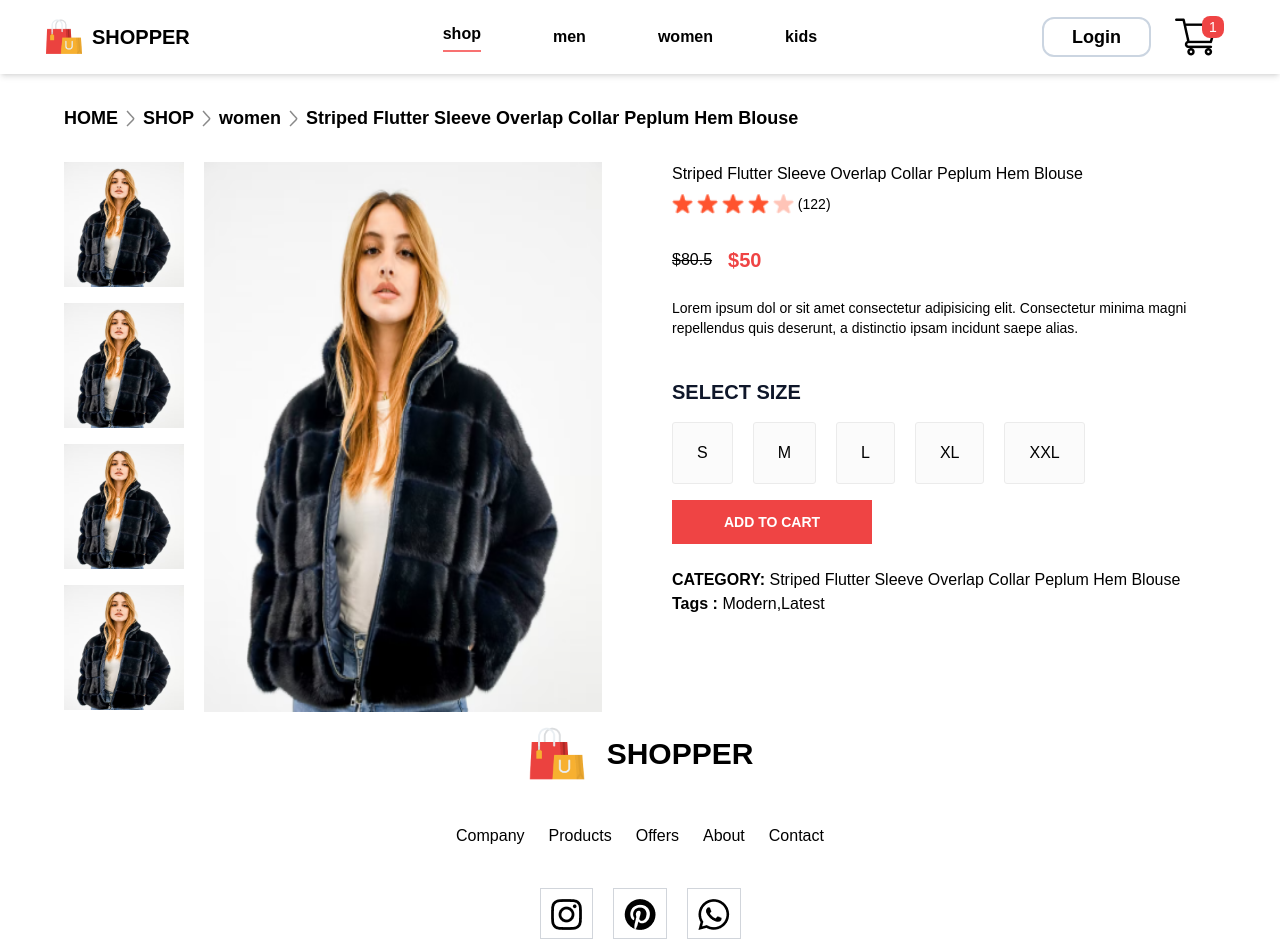
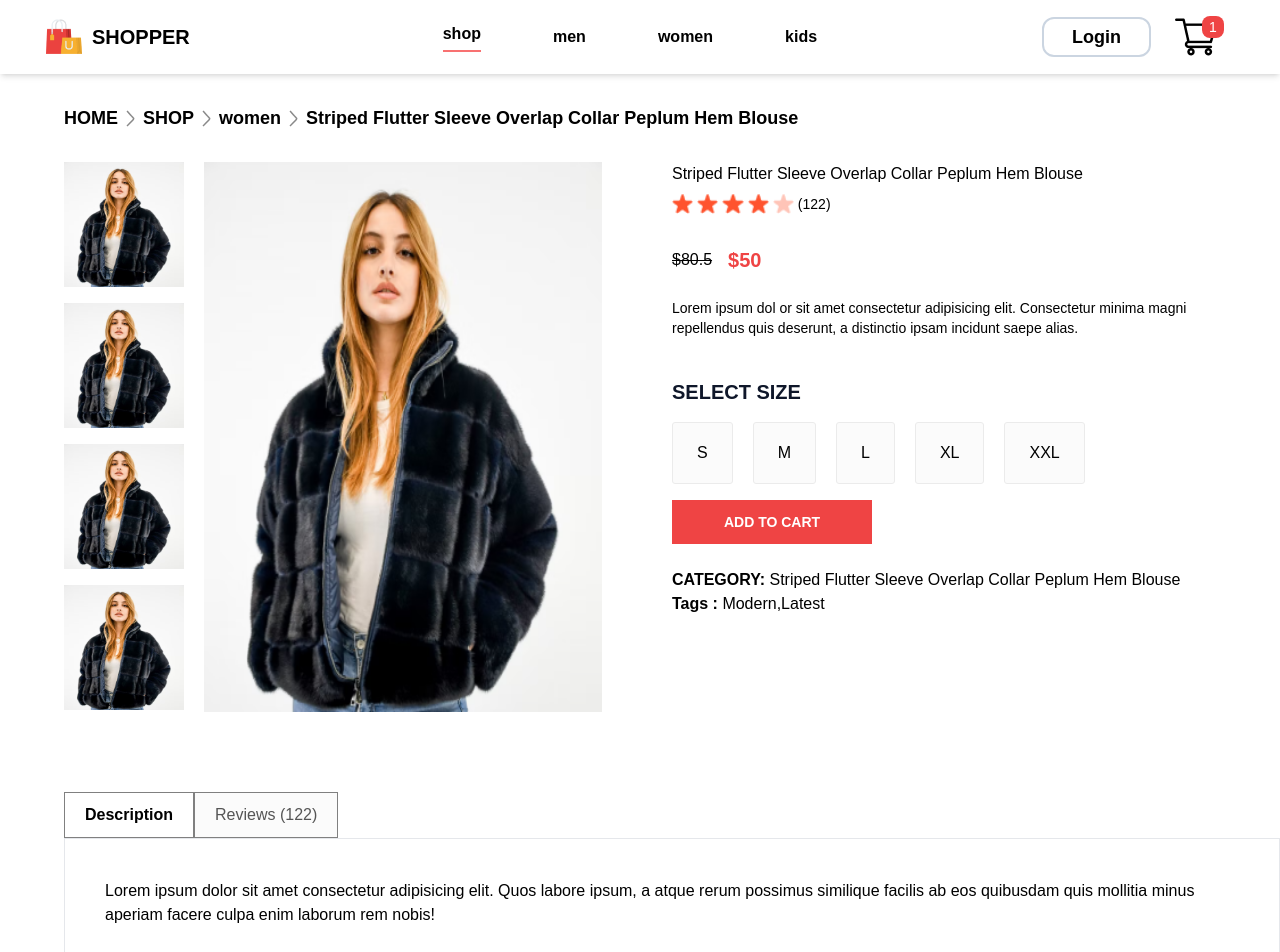
Before and after one commit to SmurfsNima/React-Shopper_website-FullResponsive, a React (Create React App) app: page /product/1 in a window 1280 px wide. Shown: the top 952 px of the page. Built offline with nearby package versions, Linux system fonts and the light colour scheme; the HTML template or start-up script is replaced by a standard one.

Commit message:
Description ssection ended

```diff
--- a/src/App.js
+++ b/src/App.js
@@ -21,7 +21,7 @@ function App() {
           <Route path="/men" element = {<Shopcategory banner={men_banner} category = 'men'/>} />
           <Route path="/women" element = {<Shopcategory  banner={women_banner} category = 'women'/>} />
           <Route path="/kids" element = {<Shopcategory banner={kids_banner} category = 'kid' />} />
-          <Route path="/product" element={<Product/>} />
+          {/* <Route path="/product" element={<Product/>} /> */}
           <Route path="/product/:productId" element ={<Product/>} />
         </Routes>
       </BrowserRouter>
--- /dev/null
+++ b/src/components/Descriptions/Description.css
@@ -0,0 +1,8 @@
+#boxes div {
+    display: flex;
+    align-items: center;
+    justify-content: center;
+    border: 1px solid gray;
+    padding: 10px 20px;
+    font-size: 16px;
+}
--- /dev/null
+++ b/src/components/Descriptions/Description.jsx
@@ -0,0 +1,19 @@
+import React from 'react'
+import  './Description.css'
+const Description = () => {
+  return (
+    <div className='mt-[80px]'>
+        <div id='boxes' className='flex items-center ' >
+            <div className='font-semibold text'>Description</div>
+            <div className='bg-[#fbfbfb] text-[#555]'>Reviews (122)</div>
+        </div>
+        <div className=' flex flex-col  gap-6 p-[40px] pb-[70px] border-[1px] '>
+            <p>Lorem ipsum dolor sit amet consectetur adipisicing elit. Quos labore ipsum, a atque rerum possimus similique facilis ab eos quibusdam quis mollitia minus aperiam facere culpa enim laborum rem nobis!</p>
+            <p>Lorem ipsum dolor sit amet consectetur adipisicing elit. Aliquid numquam libero enim tenetur. Magnam, labore!</p>
+        </div>
+
+    </div>
+  )
+}
+
+export default Description
--- a/src/components/navbar/navbar.css
+++ b/src/components/navbar/navbar.css
@@ -1,3 +1,6 @@
 nav ul li{
     cursor: pointer;
 }
+.border{
+
+}
--- a/src/components/pages/product.jsx
+++ b/src/components/pages/product.jsx
@@ -2,13 +2,15 @@ import { useParams } from "react-router-dom";
 import all_product from "../../Assets/Assets/all_product";
 import BreadCrum from "../breadcrum/breadCrum";
 import ProductDisplay from "../ProductDisplay/ProductDisplay";
+import Description from "../Descriptions/Description";
 const Product = () => {
     const {productId} = useParams()
     const product = all_product.find((e)=>  e.id === Number(productId));
     console.log(product);
-    return ( <div className="h-[65vh] pl-[5%]">
+    return ( <div className=" pl-[5%]">
         <BreadCrum product={product} />
         <ProductDisplay product ={product} />
+        <Description />
         </div>
     );
 }
```
